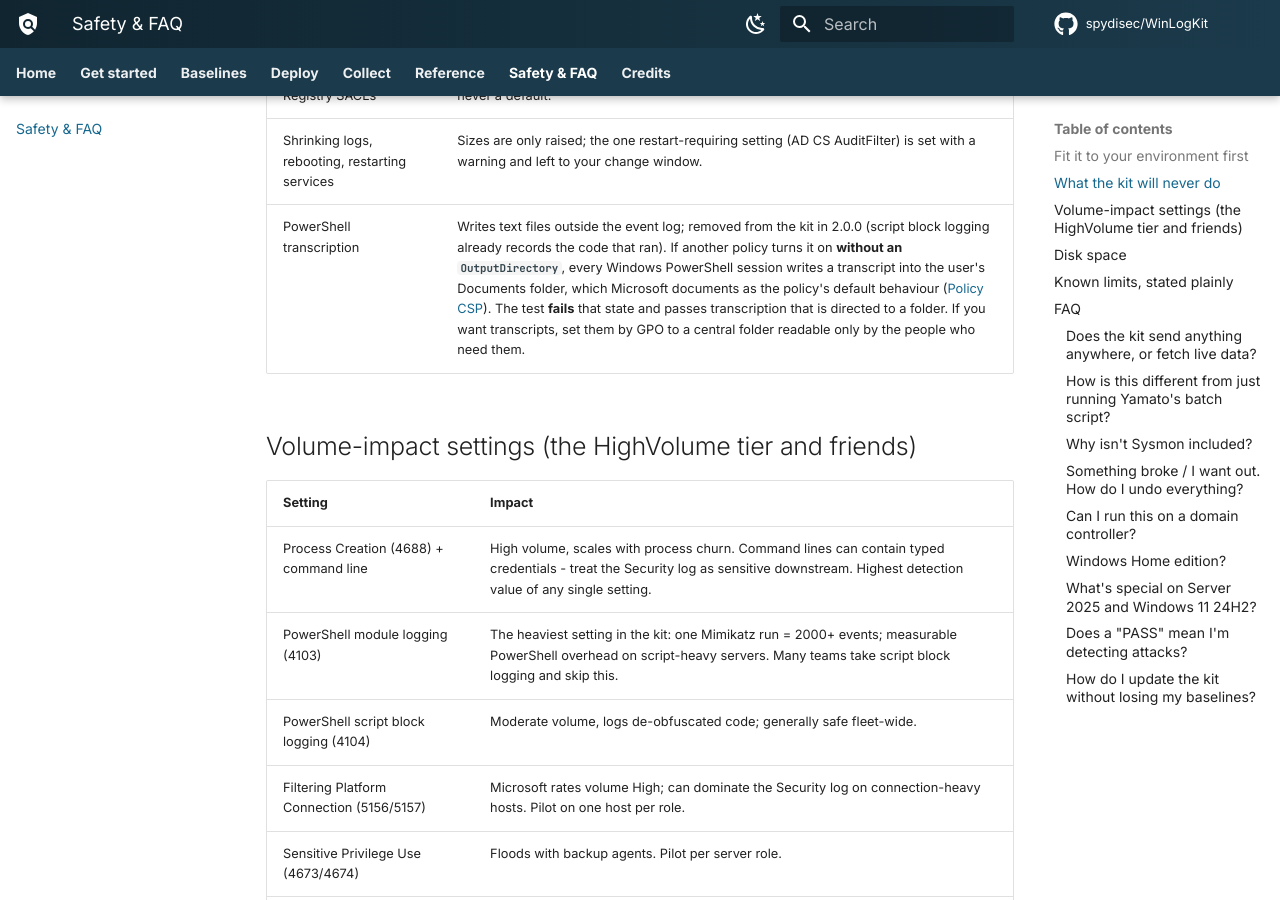
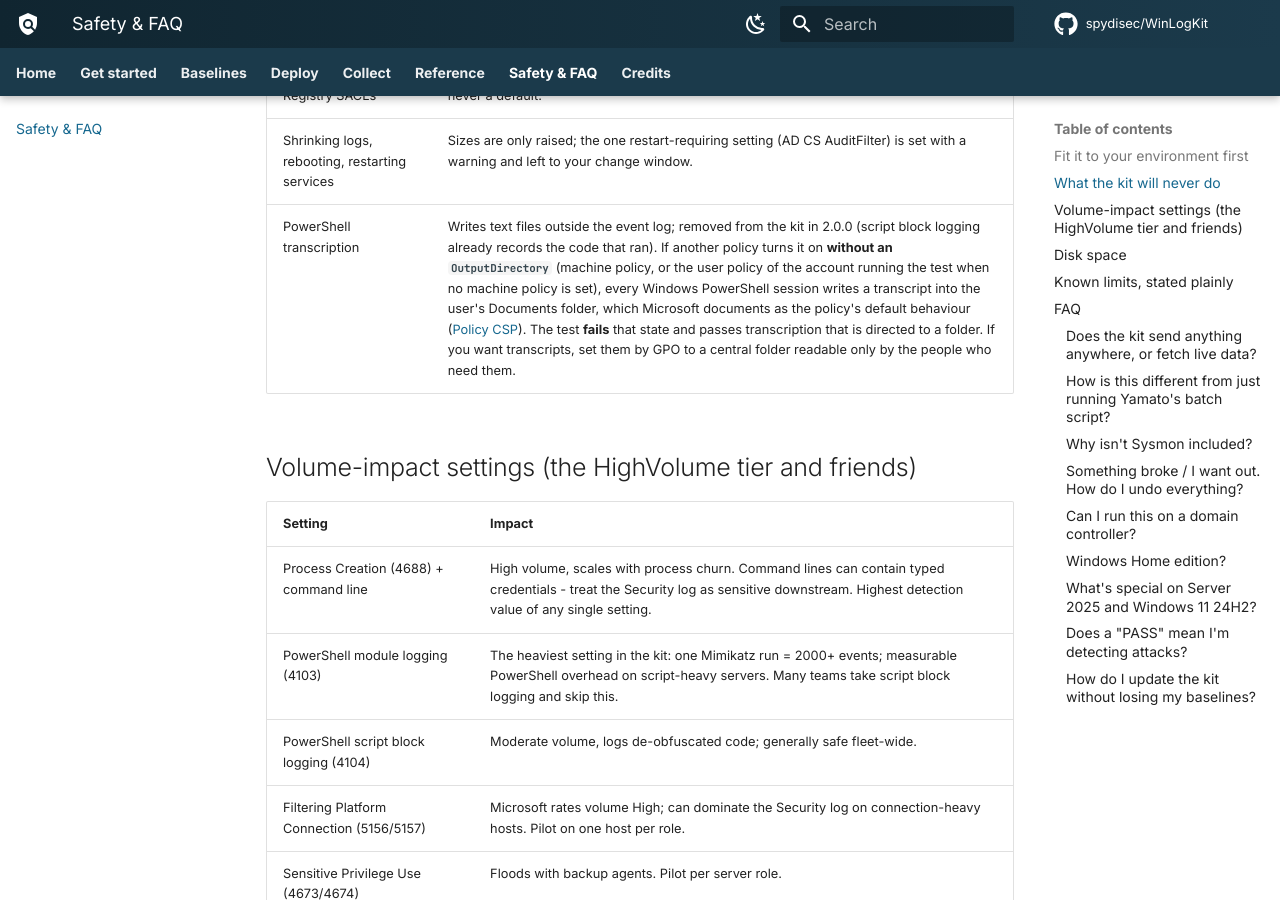
Before and after one commit to spydisec/WinLogKit, an MkDocs documentation site: the page built from docs/safety.md, in a window 1280 px wide and 900 px high, scrolled down 1493 px. Built offline with MkDocs 1.6.1 and Material for MkDocs 9.7.7, drawn with Linux system fonts in a browser that asks for light colours; comment, search, counter and statistics services are not loaded.

Commit message:
Transcription check: read the user policy when the machine hive is silent; note Wow6432Node both ways
CodeRabbit on #92. The policy exists under Computer and User Configuration
with Computer taking precedence, so a user-only policy with no folder was
reported Off. The helper now reads HKCU only when HKLM has no value and
reports which hive decided. The Wow6432Node copy is returned as text and
noted whenever it is present and disagrees with the effective state, in
either direction; absent stays distinct from 0. ConvertTo-NetRegPath maps
HKCU: too.

Co-Authored-By: Claude Fable 5.1 <noreply@anthropic.com>

```diff
--- a/docs/safety.md
+++ b/docs/safety.md
@@ -53,7 +53,7 @@ kit never touches them, in any mode:
 | Global object access auditing | SACLs on every kernel/file/registry object - extreme volume, measurable performance degradation. |
 | Blanket File System / Registry SACLs | A careless wildcard SACL can bury a file server. Scoping SACLs is a design decision, never a default. |
 | Shrinking logs, rebooting, restarting services | Sizes are only raised; the one restart-requiring setting (AD CS AuditFilter) is set with a warning and left to your change window. |
-| PowerShell transcription | Writes text files outside the event log; removed from the kit in 2.0.0 (script block logging already records the code that ran). If another policy turns it on **without an `OutputDirectory`**, every Windows PowerShell session writes a transcript into the user's Documents folder, which Microsoft documents as the policy's default behaviour ([Policy CSP](https://learn.microsoft.com/windows/client-management/mdm/policy-csp-admx-powershellexecutionpolicy#enabletranscripting)). The test **fails** that state and passes transcription that is directed to a folder. If you want transcripts, set them by GPO to a central folder readable only by the people who need them. |
+| PowerShell transcription | Writes text files outside the event log; removed from the kit in 2.0.0 (script block logging already records the code that ran). If another policy turns it on **without an `OutputDirectory`** (machine policy, or the user policy of the account running the test when no machine policy is set), every Windows PowerShell session writes a transcript into the user's Documents folder, which Microsoft documents as the policy's default behaviour ([Policy CSP](https://learn.microsoft.com/windows/client-management/mdm/policy-csp-admx-powershellexecutionpolicy#enabletranscripting)). The test **fails** that state and passes transcription that is directed to a folder. If you want transcripts, set them by GPO to a central folder readable only by the people who need them. |
 
 ## Volume-impact settings (the HighVolume tier and friends)
 
```
Also changed, not shown: CHANGELOG.md (+1 -1 lines), 3 other files.
